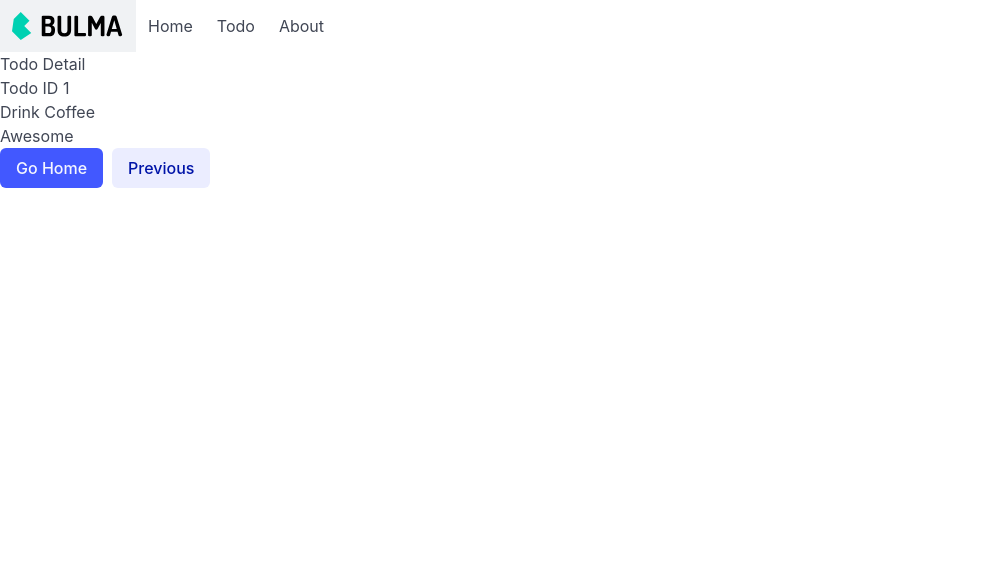
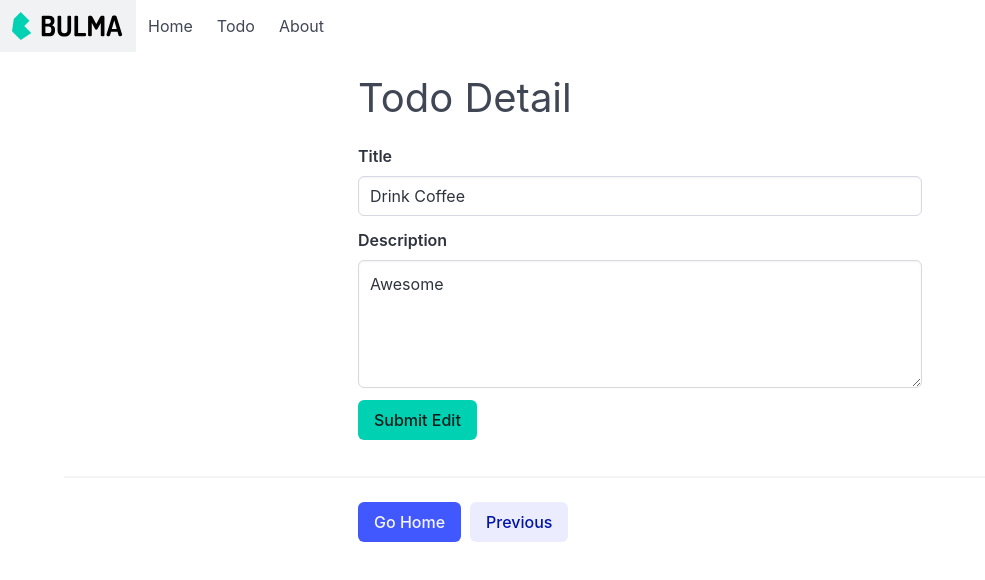
Before and after one commit to cckcoder/vue-101, a Vue app: page /todo/1 in a window 1280 px wide. Shown: the top 580 px of the page, without its empty margins (0-985 px from the left). Built offline with nearby package versions, Linux system fonts and the light colour scheme.

Commit message:
update: implement todo-edit-form

```diff
--- a/src/stores/todo.js
+++ b/src/stores/todo.js
@@ -3,6 +3,7 @@ import { defineStore } from 'pinia'
 
 export const useTodoStore = defineStore('todo', () => {
   const todoId = ref(0)
+  const notifyActive = ref(false)
 
   const todos = ref([
     { id: 1, title: 'Drink Coffee', description: 'Awesome' },
@@ -29,6 +30,21 @@ export const useTodoStore = defineStore('todo', () => {
     resetTodoData()
   }
 
+  const submitEditTodoForm = () => {
+    todos.value.map((todo) => {
+      if (todo.id === getTodoById.value.id) {
+        todo.title = getTodoById.value.title
+        todo.description = getTodoById.value.description
+      }
+    })
+
+    notifyActive.value = true
+
+    setInterval(() => {
+      notifyActive.value = false
+    }, 3000)
+  }
+
   const reverseTodos = computed(() => {
     return todos.value.slice(0).reverse()
   })
@@ -43,7 +59,9 @@ export const useTodoStore = defineStore('todo', () => {
     reverseTodos,
     todoId,
     getTodoById,
+    notifyActive,
     deleteTodoItem,
-    submitTodoForm
+    submitTodoForm,
+    submitEditTodoForm
   }
 })
--- a/src/views/TodoDetail.vue
+++ b/src/views/TodoDetail.vue
@@ -1,5 +1,5 @@
 <script setup>
-import { onBeforeMount } from 'vue'
+import { onBeforeMount, ref } from 'vue'
 import { useTodoStore } from '@/stores/todo.js'
 import { useRouter, useRoute } from 'vue-router'
 
@@ -13,19 +13,45 @@ const todoStore = useTodoStore()
 
 const goHomePage = () => router.push({ name: 'home' })
 const goPreviousPage = () => router.go(-1)
+const btnClass = ref(['button', 'is-primary'])
 </script>
 
 <template>
   <div>
-    <h1>Todo Detail</h1>
-    <p>Todo ID {{ $route.params.id }}</p>
     <div v-if="todoStore.getTodoById.id">
-      <h2>{{ todoStore.getTodoById.title }}</h2>
-      <h3>{{ todoStore.getTodoById.description }}</h3>
-    </div>
-    <div>
-      <button @click="goHomePage" class="button is-link">Go Home</button>&nbsp;
-      <button @click="goPreviousPage" class="button is-link is-light">Previous</button>
+      <div class="container">
+        <div class="columns is-mobile">
+          <div class="column is-half is-offset-one-quarter">
+            <h1 class="is-size-2 py-4">Todo Detail</h1>
+            <div v-if="todoStore.notifyActive" class="notification is-success is-light">
+              Update data Success!
+            </div>
+            <form @submit.prevent="todoStore.submitEditTodoForm">
+              <div class="field">
+                <label class="label">Title</label>
+                <div class="control">
+                  <input class="input" type="text" v-model="todoStore.getTodoById.title" />
+                </div>
+              </div>
+              <div class="field">
+                <label class="label">Description</label>
+                <div class="control">
+                  <textarea class="textarea" v-model="todoStore.getTodoById.description">
+                  </textarea>
+                </div>
+              </div>
+              <button :class="btnClass">Submit Edit</button>
+            </form>
+          </div>
+        </div>
+        <hr />
+        <div class="columns">
+          <div class="column is-half is-offset-one-quarter">
+            <button @click="goHomePage" class="button is-link">Go Home</button>&nbsp;
+            <button @click="goPreviousPage" class="button is-link is-light">Previous</button>
+          </div>
+        </div>
+      </div>
     </div>
   </div>
 </template>
```
